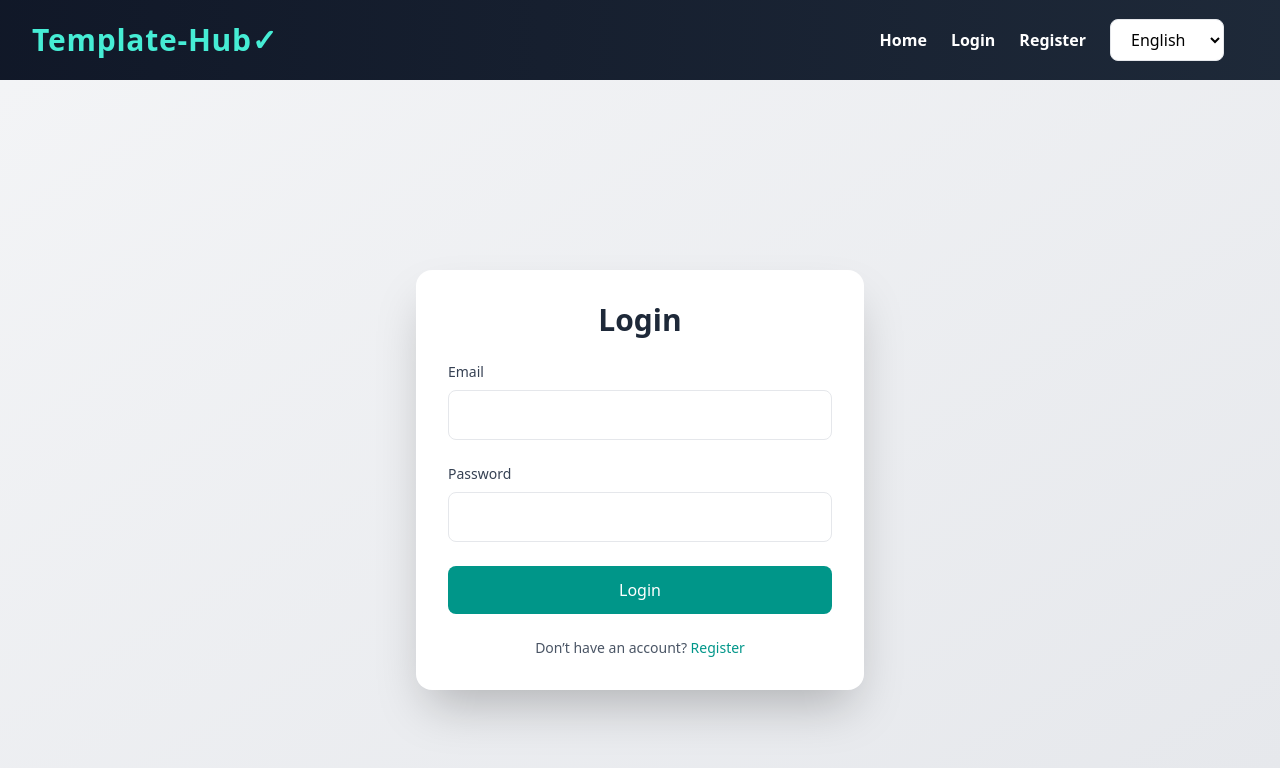
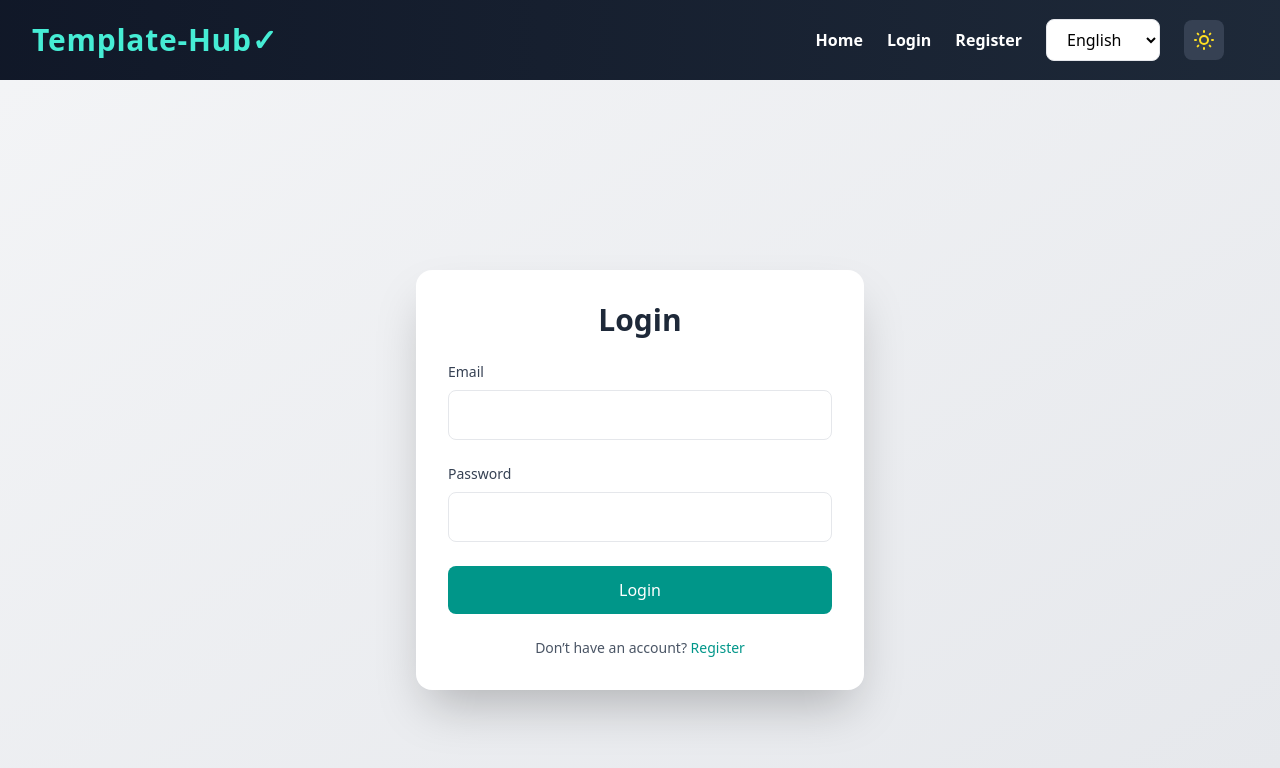
Before and after one commit to Orka-kun/Template-hub, a React (Vite) app in the folder client/: page /login in a window 1280 px wide. Shown: the top 768 px of the page. Built offline with nearby package versions, Linux system fonts and the light colour scheme.

Commit message:
Update Header.jsx

```diff
--- a/client/src/pages/Header.jsx
+++ b/client/src/pages/Header.jsx
@@ -159,6 +159,21 @@ function Header({ changeLanguage }) {
                 <option value="en" className="bg-gray-800">{t('header.english')}</option>
                 <option value="es" className="bg-gray-800">{t('header.spanish')}</option>
               </select>
+              <button
+                onClick={toggleTheme}
+                className="p-2 rounded-lg bg-gray-700 hover:bg-gray-600 transition duration-300 focus:outline-none focus:ring-2 focus:ring-teal-400"
+                aria-label={theme === 'light' ? t('header.switch_to_dark_mode') : t('header.switch_to_light_mode')}
+              >
+                {theme === 'light' ? (
+                  <svg className="w-6 h-6 text-yellow-300" fill="none" stroke="currentColor" viewBox="0 0 24 24">
+                    <path strokeLinecap="round" strokeLinejoin="round" strokeWidth={2} d="M12 3v1m0 16v1m9-9h-1M4 12H3m15.364 6.364l-.707-.707M6.343 6.343l-.707-.707m12.728 0l-.707.707M6.343 17.657l-.707.707M16 12a4 4 0 11-8 0 4 4 0 018 0z" />
+                  </svg>
+                ) : (
+                  <svg className="w-6 h-6 text-gray-300" fill="none" stroke="currentColor" viewBox="0 0 24 24">
+                    <path strokeLinecap="round" strokeLinejoin="round" strokeWidth={2} d="M20.354 15.354A9 9 0 018.646 3.646 9.003 9.003 0 0012 21a9.003 9.003 0 008.354-5.646z" />
+                  </svg>
+                )}
+              </button>
             </nav>
 
             {/* Mobile Menu Button */}
@@ -201,6 +216,27 @@ function Header({ changeLanguage }) {
                   <option value="en" className="bg-gray-700">{t('header.english')}</option>
                   <option value="es" className="bg-gray-700">{t('header.spanish')}</option>
                 </select>
+                <button
+                  onClick={() => { toggleTheme(); setIsMenuOpen(false); }}
+                  className="w-full flex items-center px-4 py-2 mt-2 rounded-lg bg-gray-700 hover:bg-gray-600 transition duration-300 focus:outline-none focus:ring-2 focus:ring-teal-400 text-white"
+                  aria-label={theme === 'light' ? t('header.switch_to_dark_mode') : t('header.switch_to_light_mode')}
+                >
+                  {theme === 'light' ? (
+                    <>
+                      <svg className="w-6 h-6 text-yellow-300 mr-2" fill="none" stroke="currentColor" viewBox="0 0 24 24">
+                        <path strokeLinecap="round" strokeLinejoin="round" strokeWidth={2} d="M12 3v1m0 16v1m9-9h-1M4 12H3m15.364 6.364l-.707-.707M6.343 6.343l-.707-.707m12.728 0l-.707.707M6.343 17.657l-.707.707M16 12a4 4 0 11-8 0 4 4 0 018 0z" />
+                      </svg>
+                      {t('header.switch_to_dark_mode')}
+                    </>
+                  ) : (
+                    <>
+                      <svg className="w-6 h-6 text-gray-300 mr-2" fill="none" stroke="currentColor" viewBox="0 0 24 24">
+                        <path strokeLinecap="round" strokeLinejoin="round" strokeWidth={2} d="M20.354 15.354A9 9 0 018.646 3.646 9.003 9.003 0 001counsel 21a9.003 9.003 0 008.354-5.646z" />
+                      </svg>
+                      {t('header.switch_to_light_mode')}
+                    </>
+                  )}
+                </button>
               </div>
             )}
           </div>
@@ -238,6 +274,7 @@ export default Header;
 //   const [theme, setTheme] = useState('light');
 //   const [language, setLanguage] = useState('en');
 //   const [error, setError] = useState(null);
+//   const [isMenuOpen, setIsMenuOpen] = useState(false); // For mobile menu toggle
 
 //   // Memoize navigate and logout
 //   const memoizedNavigate = useCallback(navigate, []);
@@ -337,52 +374,85 @@ export default Header;
 //   };
 
 //   return (
-//     <header className="bg-gray-900 text-white shadow-md">
+//     <header className="bg-gradient-to-r from-gray-900 to-gray-800 text-white shadow-lg">
 //       <div className="max-w-7xl mx-auto px-4 sm:px-6 lg:px-8">
-//         <div className="flex justify-between items-center h-16">
-//           <h1 className="text-2xl font-semibold tracking-wide">{t('app.title')}</h1>
+//         <div className="flex justify-between items-center h-20">
+//           <h1 className="text-3xl font-bold tracking-wide text-teal-300">{t('app.title')}✓</h1>
 
-//           {error && <p className="text-red-400 text-sm absolute top-4 right-4">{error}</p>}
+//           {error && <p className="text-red-300 text-sm absolute top-6 right-6 bg-red-900/50 p-2 rounded">{error}</p>}
 
-//           <nav className="flex items-center space-x-4">
-//             <Link to="/" className="hover:text-gray-300 transition">{t('header.home')}</Link>
+//           <div className="flex items-center space-x-6">
+//             <nav className="hidden md:flex items-center space-x-6">
+//               <Link to="/" className="hover:text-teal-300 transition duration-300 font-semibold">{t('header.home')}</Link>
+//               {auth?.token ? (
+//                 <>
+//                   <Link to="/personal" className="hover:text-teal-300 transition duration-300 font-semibold">{t('header.personal')}</Link>
+//                   <button
+//                     onClick={handleLogout}
+//                     className="hover:text-red-300 transition duration-300 font-semibold"
+//                   >
+//                     {t('header.logout')}
+//                   </button>
+//                 </>
+//               ) : (
+//                 <>
+//                   <Link to="/login" className="hover:text-blue-300 transition duration-300 font-semibold">{t('header.login')}</Link>
+//                   <Link to="/register" className="hover:text-blue-300 transition duration-300 font-semibold">{t('header.register')}</Link>
+//                 </>
+//               )}
+//               <select
+//                 value={language}
+//                 onChange={(e) => handleLanguageChange(e.target.value)}
+//                 className="bg-gray-800 text-white px-4 py-2 rounded-lg border border-gray-700 focus:outline-none focus:ring-2 focus:ring-teal-400 transition duration-300"
+//               >
+//                 <option value="en" className="bg-gray-800">{t('header.english')}</option>
+//                 <option value="es" className="bg-gray-800">{t('header.spanish')}</option>
+//               </select>
+//             </nav>
 
-//             {auth?.token ? (
-//               <>
-//                 <Link to="/personal" className="hover:text-gray-300 transition">{t('header.personal')}</Link>
-//                 <button
-//                   onClick={handleLogout}
-//                   className="hover:text-red-400 transition"
+//             {/* Mobile Menu Button */}
+//             <div className="md:hidden">
+//               <button
+//                 onClick={() => setIsMenuOpen(!isMenuOpen)}
+//                 className="text-white focus:outline-none"
+//               >
+//                 <svg className="w-8 h-8" fill="none" stroke="currentColor" viewBox="0 0 24 24">
+//                   <path strokeLinecap="round" strokeLinejoin="round" strokeWidth={2} d="M4 6h16M4 12h16m-7 6h7" />
+//                 </svg>
+//               </button>
+//             </div>
+
+//             {/* Mobile Menu */}
+//             {isMenuOpen && (
+//               <div className="absolute top-20 right-4 w-48 bg-gray-800 rounded-lg shadow-lg p-4 md:hidden z-50">
+//                 <Link to="/" className="block px-4 py-2 hover:bg-gray-700 rounded text-white" onClick={() => setIsMenuOpen(false)}>{t('header.home')}</Link>
+//                 {auth?.token ? (
+//                   <>
+//                     <Link to="/personal" className="block px-4 py-2 hover:bg-gray-700 rounded text-white" onClick={() => setIsMenuOpen(false)}>{t('header.personal')}</Link>
+//                     <button
+//                       onClick={() => { handleLogout(); setIsMenuOpen(false); }}
+//                       className="block w-full text-left px-4 py-2 hover:bg-red-700 rounded text-white"
+//                     >
+//                       {t('header.logout')}
+//                     </button>
+//                   </>
+//                 ) : (
+//                   <>
+//                     <Link to="/login" className="block px-4 py-2 hover:bg-gray-700 rounded text-white" onClick={() => setIsMenuOpen(false)}>{t('header.login')}</Link>
+//                     <Link to="/register" className="block px-4 py-2 hover:bg-gray-700 rounded text-white" onClick={() => setIsMenuOpen(false)}>{t('header.register')}</Link>
+//                   </>
+//                 )}
+//                 <select
+//                   value={language}
+//                   onChange={(e) => { handleLanguageChange(e.target.value); setIsMenuOpen(false); }}
+//                   className="w-full bg-gray-700 text-white px-4 py-2 mt-2 rounded-lg border border-gray-600 focus:outline-none focus:ring-2 focus:ring-teal-400"
 //                 >
-//                   {t('header.logout')}
-//                 </button>
-//               </>
-//             ) : (
-//               <>
-//                 <Link to="/login" className="hover:text-blue-300 transition">{t('header.login')}</Link>
-//                 <Link to="/register" className="hover:text-blue-300 transition">{t('header.register')}</Link>
-//               </>
+//                   <option value="en" className="bg-gray-700">{t('header.english')}</option>
+//                   <option value="es" className="bg-gray-700">{t('header.spanish')}</option>
+//                 </select>
+//               </div>
 //             )}
-
-//             <select
-//               value={language}
-//               onChange={(e) => handleLanguageChange(e.target.value)}
-//               className="bg-gray-800 text-white px-2 py-1 rounded border border-gray-700 focus:outline-none focus:ring-2 focus:ring-blue-400"
-//             >
-//               <option value="en">{t('header.english')}</option>
-//               <option value="es">{t('header.spanish')}</option>
-//             </select>
-
-//             {/* Uncomment this for theme toggle if needed */}
-//             {/*
-//             <button
-//               onClick={toggleTheme}
-//               className="ml-2 bg-gray-700 text-white px-2 py-1 rounded hover:bg-gray-600 transition"
-//             >
-//               {theme === 'dark' ? t('header.light') : t('header.dark')}
-//             </button>
-//             */}
-//           </nav>
+//           </div>
 //         </div>
 //       </div>
 //     </header>
```
